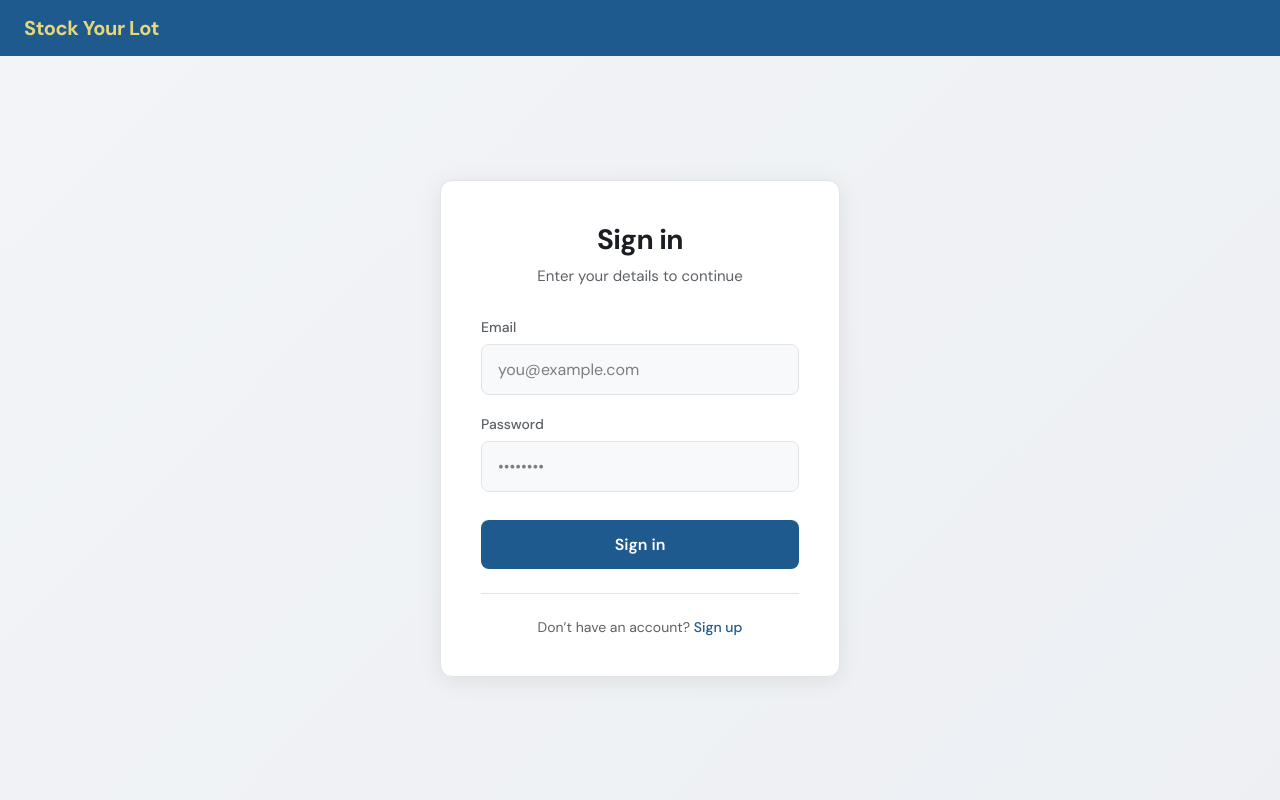
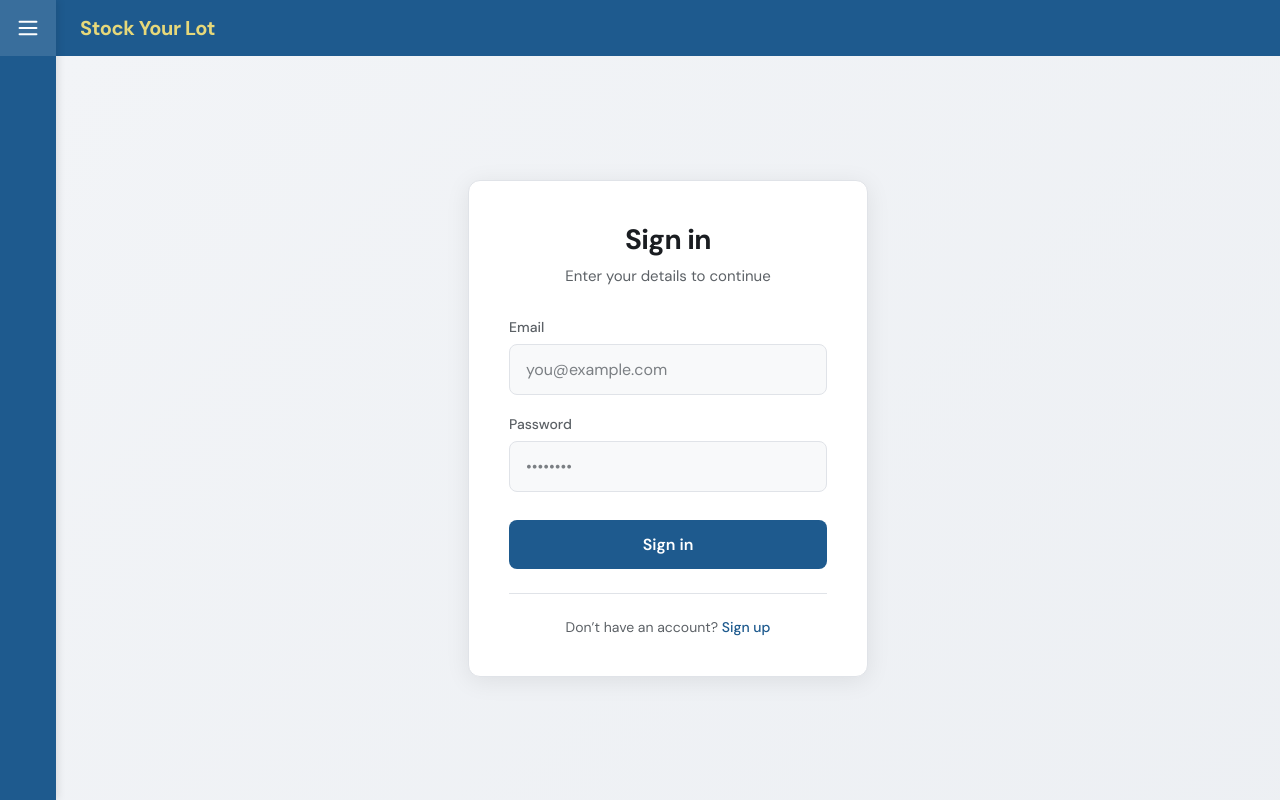
Before and after one commit to aaronhillier321/stock-your-lot-ui, a React (Vite) app: page / in a window 1280 px wide. Built offline with nearby package versions, Linux system fonts and the light colour scheme.

Commit message:
side nav

```diff
--- a/src/App.jsx
+++ b/src/App.jsx
@@ -1,5 +1,7 @@
+import { useState } from 'react'
 import { BrowserRouter, Routes, Route, Navigate } from 'react-router-dom'
 import Header from './Header'
+import Sidebar from './Sidebar'
 import Login from './Login'
 import SignUp from './SignUp'
 import Welcome from './Welcome'
@@ -7,9 +9,18 @@ import Admin from './Admin'
 import Associate from './Associate'
 import Dealer from './Dealer'
 
+const SIDEBAR_WIDTH = 240
+const SIDEBAR_COLLAPSED = 56
+
 export default function App() {
+  const [isSidebarOpen, setIsSidebarOpen] = useState(false)
   return (
     <BrowserRouter>
+      <Sidebar isOpen={isSidebarOpen} onToggle={() => setIsSidebarOpen((o) => !o)} />
+      <div
+        className="app-body"
+        style={{ marginLeft: isSidebarOpen ? SIDEBAR_WIDTH : SIDEBAR_COLLAPSED }}
+      >
         <Header />
         <main className="app-main">
           <Routes>
@@ -22,6 +33,7 @@ export default function App() {
             <Route path="*" element={<Navigate to="/" replace />} />
           </Routes>
         </main>
+      </div>
     </BrowserRouter>
   )
 }
--- a/src/Header.css
+++ b/src/Header.css
@@ -31,8 +31,41 @@
   border-radius: 6px;
 }
 
+.app-header-right {
+  display: flex;
+  align-items: center;
+  gap: 4px;
+}
+
+.app-header-action {
+  display: inline-flex;
+  align-items: center;
+  justify-content: center;
+  width: 40px;
+  height: 40px;
+  padding: 0;
+  color: white;
+  background: transparent;
+  border: none;
+  border-radius: 6px;
+  cursor: pointer;
+  opacity: 0.9;
+  transition: background 0.15s, opacity 0.15s;
+}
+
+.app-header-action:hover {
+  background: rgba(255, 255, 255, 0.15);
+  opacity: 1;
+}
+
+.app-header-action-icon {
+  width: 20px;
+  height: 20px;
+}
+
 .app-header-user {
   position: relative;
+  margin-left: 4px;
 }
 
 .app-header-user-trigger {
--- a/src/Header.jsx
+++ b/src/Header.jsx
@@ -34,6 +34,34 @@ function UserIcon() {
   )
 }
 
+function NotificationIcon() {
+  return (
+    <svg className="app-header-action-icon" viewBox="0 0 24 24" fill="none" stroke="currentColor" strokeWidth="2" strokeLinecap="round" strokeLinejoin="round" aria-hidden>
+      <path d="M18 8A6 6 0 0 0 6 8c0 7-3 9-3 9h18s-3-2-3-9" />
+      <path d="M13.73 21a2 2 0 0 1-3.46 0" />
+    </svg>
+  )
+}
+
+function MailIcon() {
+  return (
+    <svg className="app-header-action-icon" viewBox="0 0 24 24" fill="none" stroke="currentColor" strokeWidth="2" strokeLinecap="round" strokeLinejoin="round" aria-hidden>
+      <path d="M4 4h16c1.1 0 2 .9 2 2v12c0 1.1-.9 2-2 2H4c-1.1 0-2-.9-2-2V6c0-1.1.9-2 2-2z" />
+      <polyline points="22,6 12,13 2,6" />
+    </svg>
+  )
+}
+
+function HelpIcon() {
+  return (
+    <svg className="app-header-action-icon" viewBox="0 0 24 24" fill="none" stroke="currentColor" strokeWidth="2" strokeLinecap="round" strokeLinejoin="round" aria-hidden>
+      <circle cx="12" cy="12" r="10" />
+      <path d="M9.09 9a3 3 0 0 1 5.83 1c0 2-3 3-3 3" />
+      <line x1="12" y1="17" x2="12.01" y2="17" />
+    </svg>
+  )
+}
+
 export default function Header() {
   const navigate = useNavigate()
   const name = getStoredUserName()
@@ -62,6 +90,16 @@ export default function Header() {
         {badgeLabel && <span className="app-header-role">{badgeLabel}</span>}
       </div>
       {name && (
+        <div className="app-header-right">
+          <button type="button" className="app-header-action" title="Notifications" aria-label="Notifications">
+            <NotificationIcon />
+          </button>
+          <button type="button" className="app-header-action" title="Mail" aria-label="Mail">
+            <MailIcon />
+          </button>
+          <button type="button" className="app-header-action" title="Help" aria-label="Help">
+            <HelpIcon />
+          </button>
           <div className="app-header-user">
             <button type="button" className="app-header-user-trigger" aria-haspopup="true" aria-expanded="false">
               <UserIcon />
@@ -73,6 +111,7 @@ export default function Header() {
               </button>
             </div>
           </div>
+        </div>
       )}
     </header>
   )
--- /dev/null
+++ b/src/Sidebar.css
@@ -0,0 +1,88 @@
+.app-sidebar {
+  position: fixed;
+  left: 0;
+  top: 0;
+  bottom: 0;
+  width: 56px;
+  z-index: 200;
+  background: var(--header-blue);
+  color: white;
+  box-shadow: 2px 0 8px rgba(0, 0, 0, 0.1);
+  transition: width 0.3s ease;
+  overflow: hidden;
+  display: flex;
+  align-items: flex-start;
+}
+
+.app-sidebar--open {
+  width: 240px;
+}
+
+.sidebar-hamburger {
+  flex-shrink: 0;
+  width: 56px;
+  height: 56px;
+  display: flex;
+  align-items: center;
+  justify-content: center;
+  padding: 0;
+  background: transparent;
+  border: none;
+  color: white;
+  cursor: pointer;
+  transition: background 0.2s;
+}
+
+.sidebar-hamburger:hover {
+  background: rgba(255, 255, 255, 0.12);
+}
+
+.sidebar-hamburger-svg {
+  width: 24px;
+  height: 24px;
+  transition: transform 0.25s ease;
+}
+
+.sidebar-hamburger:hover .sidebar-hamburger-svg {
+  transform: scale(1.05);
+}
+
+.sidebar-nav {
+  flex: 1;
+  padding: 16px 0;
+  min-width: 0;
+  opacity: 0;
+  visibility: hidden;
+  transition: opacity 0.25s ease, visibility 0.25s ease;
+}
+
+.app-sidebar--open .sidebar-nav {
+  opacity: 1;
+  visibility: visible;
+}
+
+.sidebar-list {
+  list-style: none;
+  margin: 0;
+  padding: 0 12px 0 8px;
+}
+
+.sidebar-list li {
+  margin: 0;
+}
+
+.sidebar-link {
+  display: block;
+  padding: 12px 12px;
+  font-size: 0.9375rem;
+  font-weight: 500;
+  color: rgba(255, 255, 255, 0.9);
+  text-decoration: none;
+  border-radius: var(--radius-sm);
+  transition: background 0.2s, color 0.2s;
+}
+
+.sidebar-link:hover {
+  background: rgba(255, 255, 255, 0.15);
+  color: white;
+}
--- /dev/null
+++ b/src/Sidebar.jsx
@@ -0,0 +1,40 @@
+import { Link } from 'react-router-dom'
+import './Sidebar.css'
+
+const NAV_ITEMS = [
+  { label: 'Deals', path: '/deals' },
+  { label: 'Purchases', path: '/purchases' },
+  { label: 'Evaluation', path: '/evaluation' },
+  { label: 'Recommendations', path: '/recommendations' },
+]
+
+function HamburgerIcon() {
+  return (
+    <svg className="sidebar-hamburger-svg" viewBox="0 0 24 24" fill="none" stroke="currentColor" strokeWidth="2" strokeLinecap="round" strokeLinejoin="round" aria-hidden>
+      <line x1="4" y1="6" x2="20" y2="6" />
+      <line x1="4" y1="12" x2="20" y2="12" />
+      <line x1="4" y1="18" x2="20" y2="18" />
+    </svg>
+  )
+}
+
+export default function Sidebar({ isOpen, onToggle }) {
+  return (
+    <aside className={`app-sidebar ${isOpen ? 'app-sidebar--open' : ''}`} aria-label="Main navigation">
+      <button type="button" className="sidebar-hamburger" aria-label={isOpen ? 'Close menu' : 'Open menu'} aria-expanded={isOpen} onClick={onToggle}>
+        <HamburgerIcon />
+      </button>
+      <nav className="sidebar-nav">
+        <ul className="sidebar-list">
+          {NAV_ITEMS.map(({ label, path }) => (
+            <li key={path}>
+              <Link to={path} className="sidebar-link">
+                {label}
+              </Link>
+            </li>
+          ))}
+        </ul>
+      </nav>
+    </aside>
+  )
+}
--- a/src/index.css
+++ b/src/index.css
@@ -36,6 +36,15 @@ body {
   flex-direction: column;
 }
 
+.app-body {
+  margin-left: 56px;
+  min-height: 100vh;
+  display: flex;
+  flex-direction: column;
+  flex: 1;
+  transition: margin-left 0.3s ease;
+}
+
 .app-main {
   flex: 1;
   display: flex;
```
Lines whose indentation alone changed are shown as unchanged.
